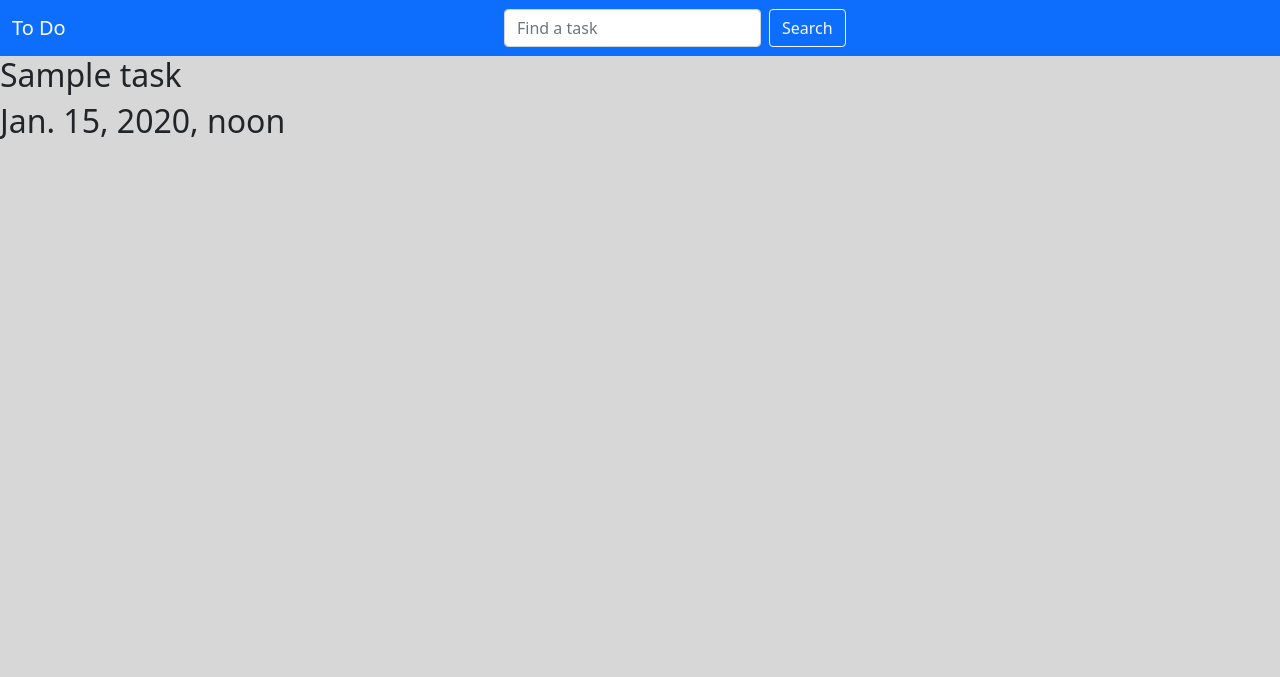
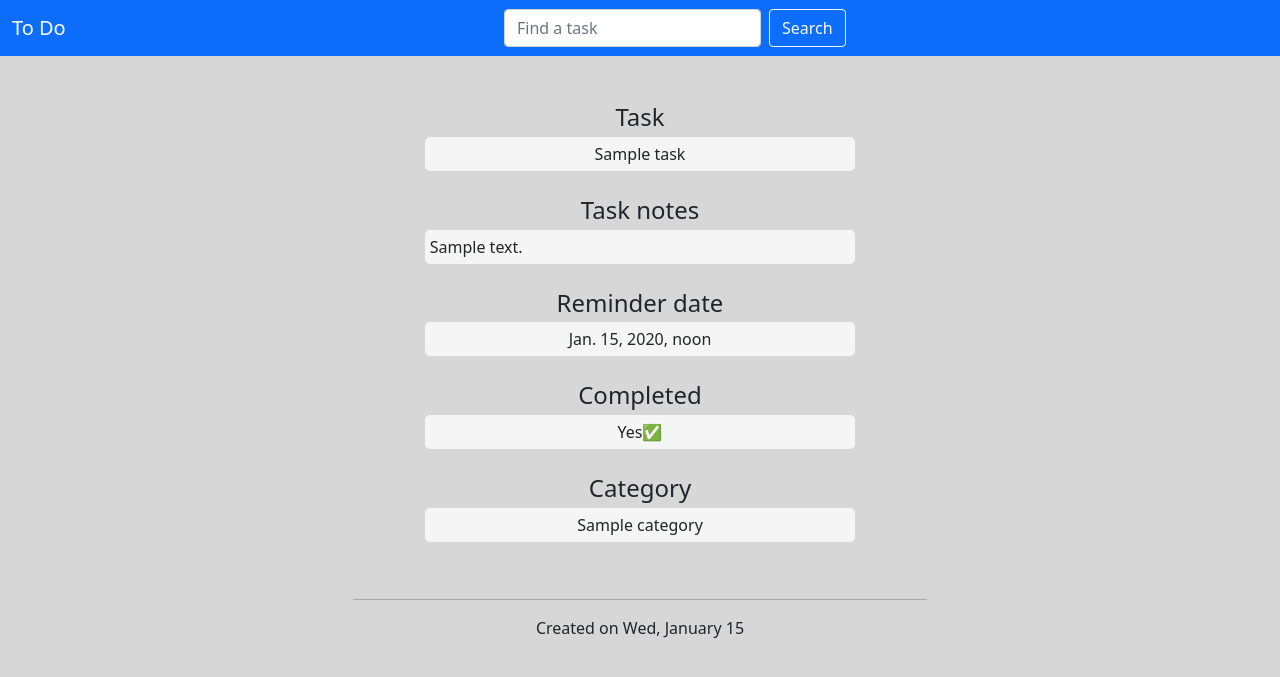
Before and after one commit to GhostMEn20034/To_Do_App, a Django app: page /tasks/detail/1/ in a window 1280 px wide. Shown: the top 677 px of the page. Run offline with Django 4.2, Linux system fonts and the light colour scheme; tables that the repository leaves empty hold one stand-in row (values such as "Sample post"); parts of the project's set-up code (start-up, migrations or seed data) failed here and were passed over.

Commit message:
Modify detail view

```diff
--- a/to_do_list/to_do/models.py
+++ b/to_do_list/to_do/models.py
@@ -1,6 +1,8 @@
 from django.db import models
 
 # Create your models here.
+
+
 class Category(models.Model):
     name = models.CharField(max_length=100) #Category name
 
--- /dev/null
+++ b/to_do_list/to_do/static/to_do/CSS/todo_detail.css
@@ -0,0 +1,51 @@
+.block-content {
+    width: 45%;
+    margin: 2.5% auto;
+    border-radius: 5px;
+    padding: 10px 1px;
+}
+
+.block-content h4 {
+    margin: 5px auto;
+    text-align: center;
+}
+
+.item {
+    border-radius: 5px;
+    margin: auto;
+    text-align: center;
+    background: whitesmoke;
+    width: 75%;
+    padding: 5px;
+}
+
+.item-content, no-content {
+    white-space: pre-wrap;
+}
+
+.item-block + .item-block {
+    margin-top: 25px;
+}
+
+.item .item-content {
+    height: fit-content;
+    margin-top: unset !important;
+    margin-bottom: unset !important;
+}
+
+.task-notes {
+    word-wrap: break-word;
+    text-align: unset;
+}
+
+.no-content {
+    text-align: center;
+}
+
+.items {
+    margin-bottom: 10%;
+}
+
+.detail-footer {
+    text-align: center;
+}
--- a/to_do_list/to_do/static/to_do/JS/ajax_main.js
+++ b/to_do_list/to_do/static/to_do/JS/ajax_main.js
@@ -1,5 +1,5 @@
 function playAudio() {
-   const audio = new Audio("../../static/to_do/Audio/ping-82822.mp3")
+   const audio = new Audio("../../../static/to_do/Audio/ping-82822.mp3")
    audio.play().then()
 }
 function getCookie(name) {
--- a/to_do_list/to_do/templates/to_do/todo_detail.html
+++ b/to_do_list/to_do/templates/to_do/todo_detail.html
@@ -1,5 +1,37 @@
 {% extends "to_do/base.html" %}
+{% block extra_head %}
+{% load static %}
+<link rel="stylesheet" type="text/css" href="{% static 'to_do/CSS/todo_detail.css' %}">
+{% endblock %}
 {% block content %}
-<h2>{{ task.task_title }}</h2>
-<h2>{{ task.created_at }}</h2>
+<div class="block-content">
+    <div class="items">
+        <div class="item-block">
+            <h4>Task</h4>
+            <div class="item task-title"><p class="item-content">{{ task.task_title }}</p></div>
+        </div>
+        <div class="item-block">
+            <h4>Task notes</h4>
+            <div class="item task-notes">{% if task.task_text %}<p class="item-content">{{ task.task_text }}</p>{% else %}
+            <p class="item-content no-content">There's no task notes</p> {% endif %}</div>
+        </div>
+        <div class="item-block">
+            <h4>Reminder date</h4>
+            <div class="item reminder-date"><p class="item-content">{{ task.reminder_date|default:"There is no reminder date" }}</p></div>
+        </div>
+        <div class="item-block">
+            <h4>Completed</h4>
+            <div class="item completed"><p class="item-content">{% if task.execution_status %} Yes✅ {% else %} No❌ {% endif %}</p></div>
+        </div>
+        <div class="item-block">
+            <h4>Category</h4>
+            <div class="item category"><p class="item-content">{{ task_category.name }}</p></div>
+        </div>
+    </div>
+    <hr>
+    <div class="detail-footer">
+        <p class="creation-date">Created on {{ task.created_at|date:"D, F j" }}</p>
+    </div>
+
+</div>
 {% endblock %}
--- a/to_do_list/to_do/views.py
+++ b/to_do_list/to_do/views.py
@@ -7,7 +7,6 @@ from .forms import TaskForm
 from .models import Task, Category
 from django.views import View
 from django.http import HttpResponseRedirect, JsonResponse
-from . import my_shortcuts
 from .my_shortcuts import is_ajax, get_objects_or_none
 
 
@@ -46,7 +45,7 @@ class Todos(View):
         context = {
             "does_not_exist_msg": "There is no tasks yet",
             "category": category,
-            "uncompleted_tasks": uncompleted_tasks ,
+            "uncompleted_tasks": uncompleted_tasks,
             "completed_tasks": completed_tasks,
                 }
         return render(request, self.template_name, context)
@@ -69,7 +68,8 @@ class Todos(View):
                 form = form.save(commit=False)
                 form.category = category
                 form.save()
-            return HttpResponseRedirect(reverse("to_do:to-do-list", kwargs={'category_id':category_id}))
+            return HttpResponseRedirect(reverse("to_do:to-do-list", kwargs={'category_id': category_id}))
+
 
 class TaskDetailView(DetailView):
     model = Task
@@ -78,10 +78,6 @@ class TaskDetailView(DetailView):
 
     def get_context_data(self, **kwargs):
         obj_id = Task.objects.get(id=self.kwargs['task_id']).category_id
-        print(obj_id)
-        print(self.kwargs['task_id'])
         context = super().get_context_data(**kwargs)
-        print(self.kwargs)
         context["task_category"] = Category.objects.get(id=obj_id)
-        print(context)
         return context
```
